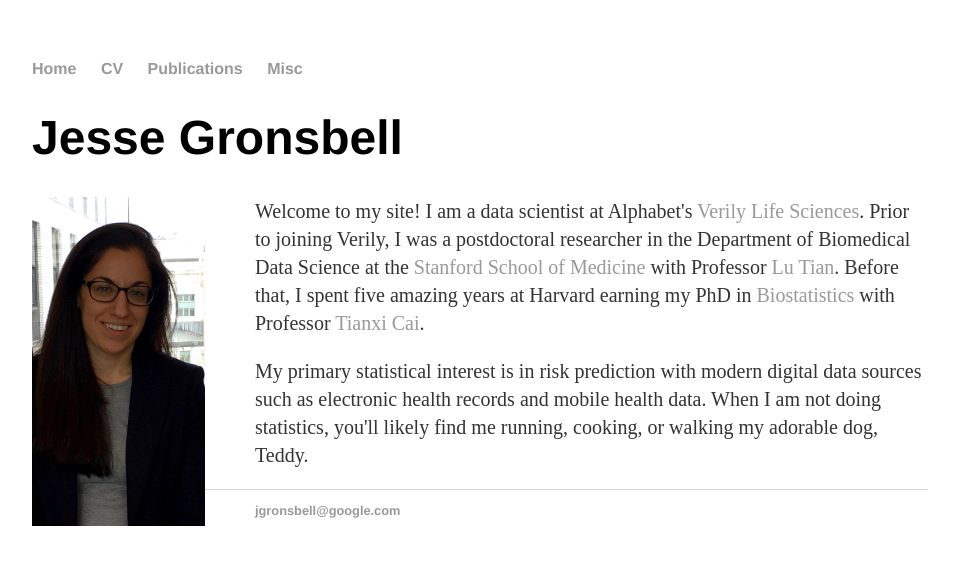
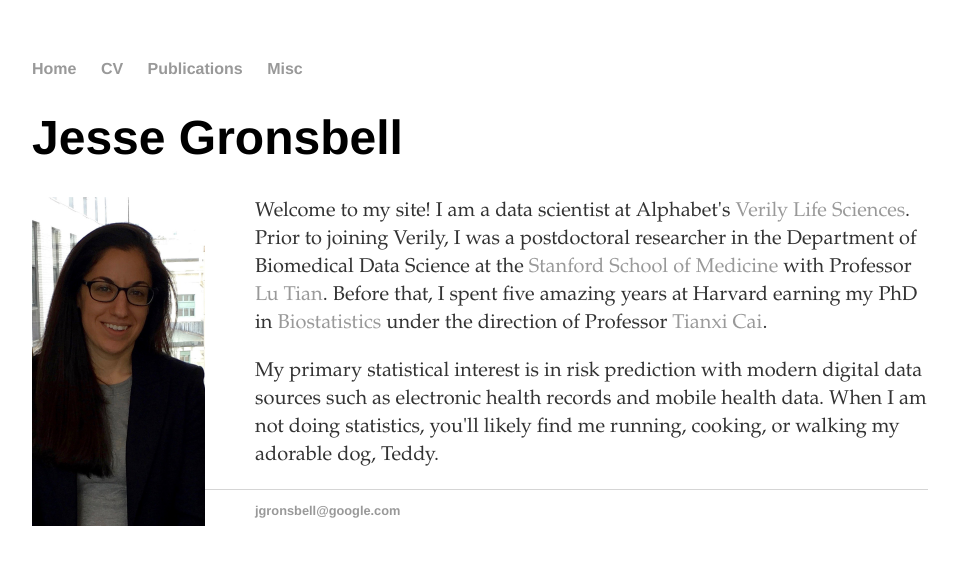
Before and after one commit to jgrons/old_website, a Jekyll site: the page built from index.html, in a window 1280 px wide. Shown: the top 565 px of the page, without its empty margins (160-1119 px from the left). Built offline with Jekyll 4.4.1, drawn with Linux system fonts in a browser that asks for light colours.

Commit message:
Update index.html

```diff
--- a/index.html
+++ b/index.html
@@ -10,14 +10,14 @@
                   title="JG" alt="JG"/></a>
         </div>
 
-	<p style="font-size:20px; font-family: Perpetua"> Welcome to my site!  I am a data scientist at Alphabet's <a href="https://verily.com/">
+	<p style="font-size:20px; font-family: palatino"> Welcome to my site!  I am a data scientist at Alphabet's <a href="https://verily.com/">
 	Verily Life Sciences</a>.  Prior to joining Verily, I was a postdoctoral researcher in the Department
 	of Biomedical Data Science at the <a href="http://med.stanford.edu/dbds.html"> Stanford School of Medicine </a>
 	with Professor <a href="https://statistics.stanford.edu/people/lu-tian"> Lu Tian</a>.  Before that, I spent five
 	amazing years at Harvard earning my PhD in <a href="https://www.hsph.harvard.edu/biostatistics/"> Biostatistics </a>
-	with Professor <a href="https://www.hsph.harvard.edu/tianxi-cai/"> Tianxi Cai</a>.
+	under the direction of Professor <a href="https://www.hsph.harvard.edu/tianxi-cai/"> Tianxi Cai</a>.
 	</p>
-	<p style="font-size:20px; font-family: Perpetua">
+	<p style="font-size:20px; font-family: palatino">
 		My primary statistical interest is in risk prediction with modern digital data sources such as electronic
 		health records and mobile health data.  When I am not doing statistics, you'll likely find me running,
 		cooking, or walking my adorable dog, Teddy.
```
